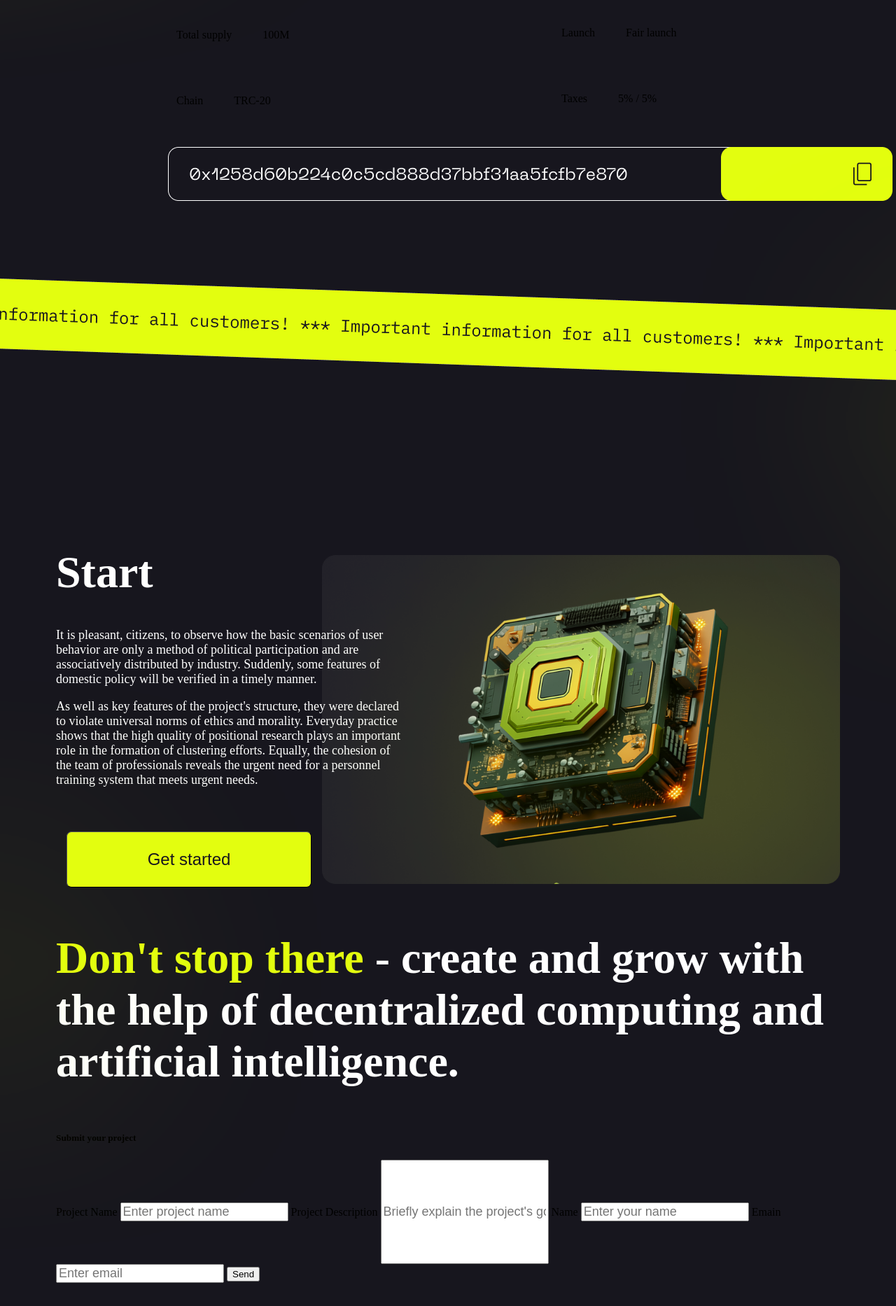
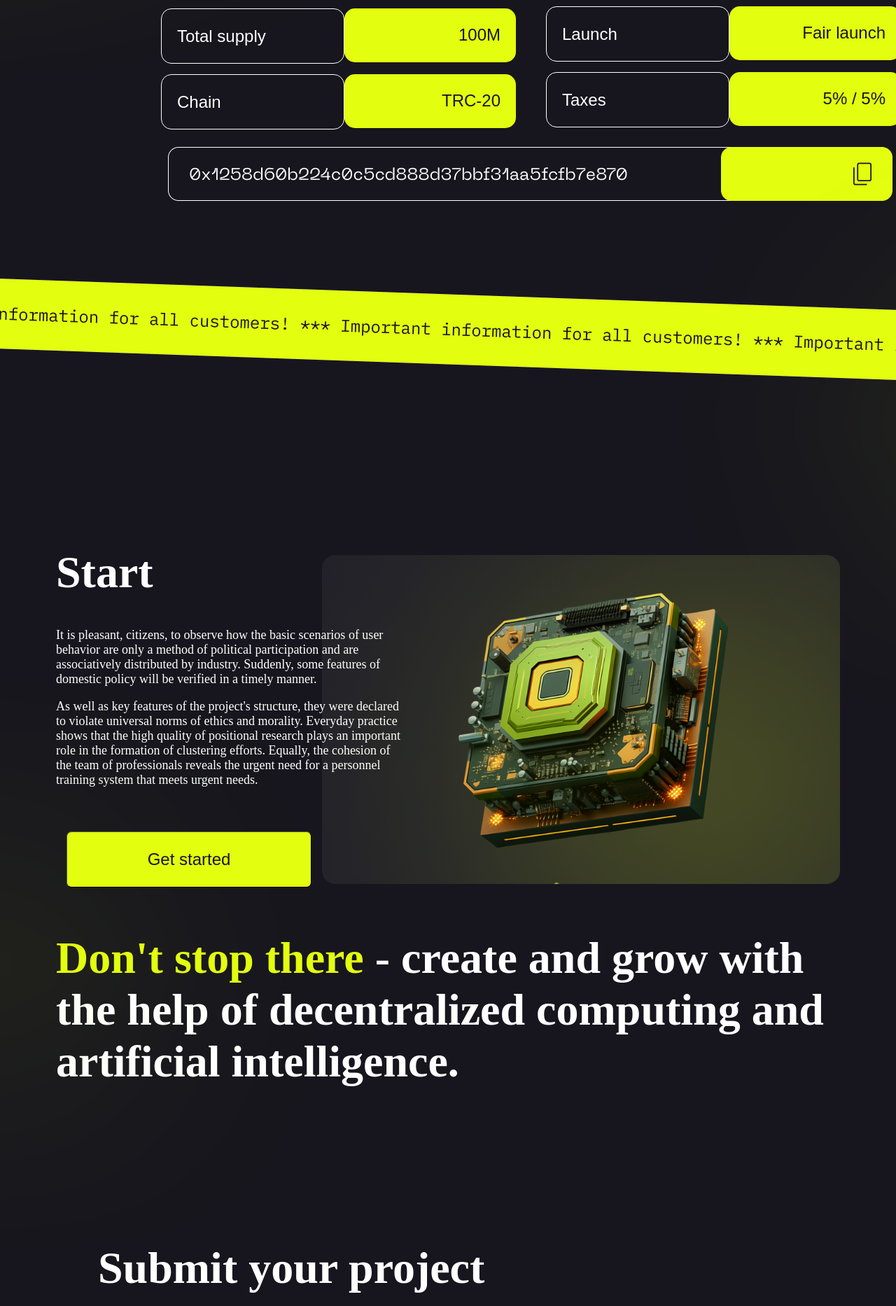
Before and after one commit to Neumann96/1-sem-kr, a plain HTML site: page index.html in a window 1280 px wide. Shown: the part 3417-5283 px from the top of the page at 70% size. Before the commit the page ends 5250 px from the top, so only its background shows below. Drawn offline with Linux system fonts and the light colour scheme.

Commit message:
финал

```diff
--- a/css/style.css
+++ b/css/style.css
@@ -1,3 +1,4 @@
+
 body{
     background-color: #17161E;
     margin: 0 80px;
@@ -204,3 +205,104 @@ body{
   padding: 22px;
   border-radius: 15px;
 }
+
+.frame-283 {
+  flex: 1; /* Занимает доступное пространство */
+  border: 1px solid #FFFFFF;
+  background-color: transparent; /* Убираем желтый фон */
+}
+
+.frame-282 {
+  background-color: #E3FE0F;
+  justify-content: flex-end; /* Кнопка справа */
+  width: 245px;
+  height: 77px;
+}
+
+.token, .vuetoken {
+  font-family: sans-serif; /* Замена на стандартный шрифт */
+  font-weight: 400;
+  font-size: 24px;
+  line-height: 1.4; /* Эквивалент 140% */
+}
+
+.token {
+  color: #FFFFFF;
+}
+
+.vuetoken {
+  color: #17161E;
+}
+
+.ts{
+  color: white;
+}
+
+.school {
+  width: 507px;
+  height: 77px;
+  display: flex; /* Включаем flexbox для контейнера */
+  align-items: flex-start; /* Выравниваем элементы по верхней границе */
+}
+
+.school > p {
+  flex: 0; /* Занимает доступное пространство по горизонтали */
+  margin-right: 20px; /* Отступ справа от текста */
+}
+
+.inner-container {
+  background-color: #f0f0f0; /* Цвет фона для внутреннего контейнера (для наглядности) */
+  padding: 10px;
+  box-sizing: border-box; /* Чтобы padding не увеличивал ширину */
+}
+
+.register-container {
+  max-width: 1000px;
+  margin: 50px auto; /* Центрирование контейнера */
+  padding: 50px;
+  background: #17161E;
+  border-radius: 10px;
+}
+
+.register-container h5 {
+  text-align: left;
+  margin-bottom: 20px;
+  font-size: 64px;
+  font-weight: 700;
+  color: white;
+
+}
+
+.register-container label {
+  display: block;
+  font-size: 24px;
+  color: white;
+  font-weight: 400;
+  margin: 10px 0 5px;
+}
+
+.register-container input {
+  width: 100%;
+  height: 73px;
+  margin-bottom: 20px;
+  border-radius: 10px;
+  background-color: #17161E;
+  border-color: #ffffff;
+}
+
+.register-container input::placeholder {
+  color: white;
+  font-family: 'Neue Machina';
+  font-size: 18px;
+  font-weight: 400;
+}
+.register-container button {
+  width: 100%;
+  padding: 10px;
+  background-color: #E3FE0F;
+  border: none;
+  border-radius: 5px;
+  font-size: 24px;
+  font-weight: 400;
+  cursor: pointer;
+}
```
Lines whose indentation alone changed are shown as unchanged.
